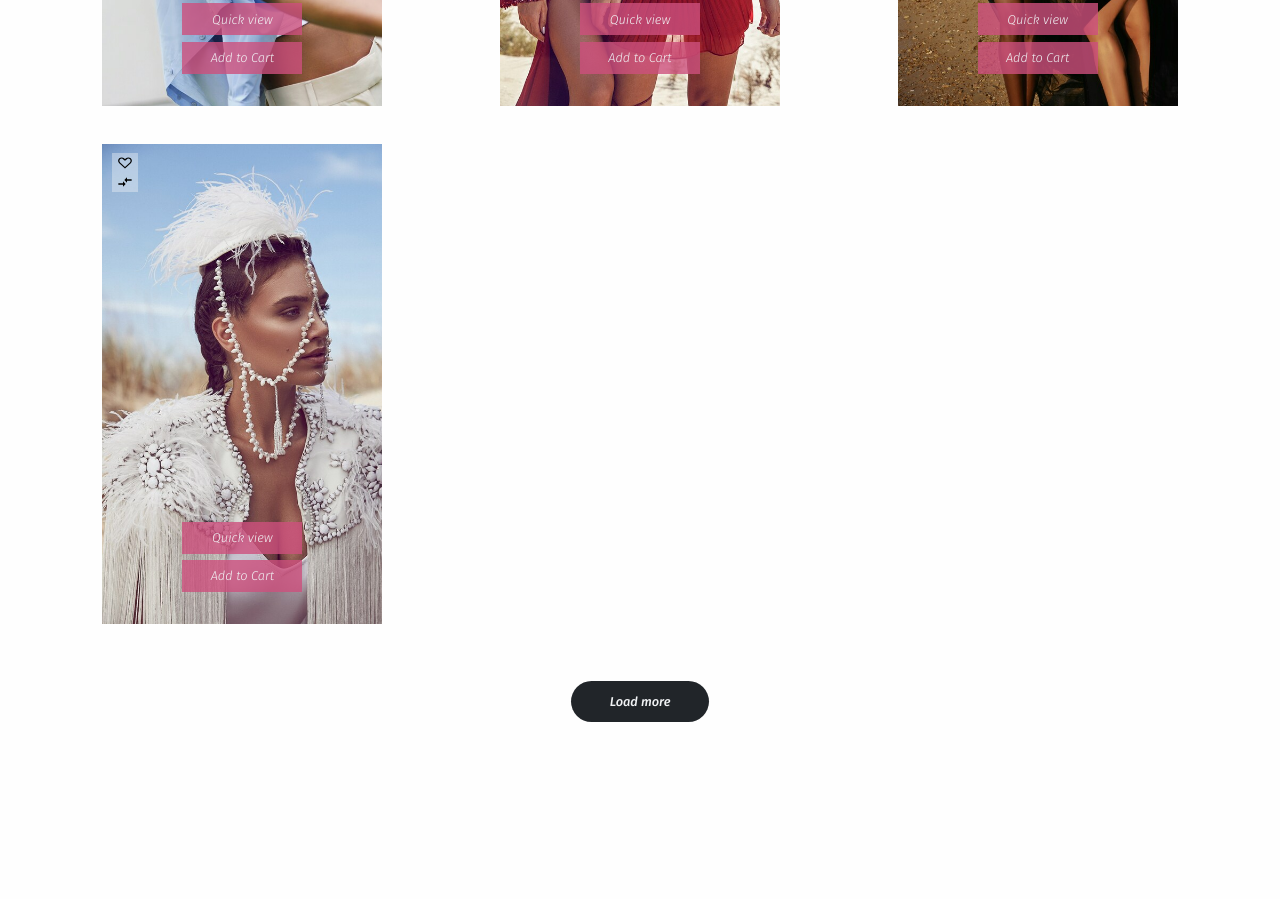
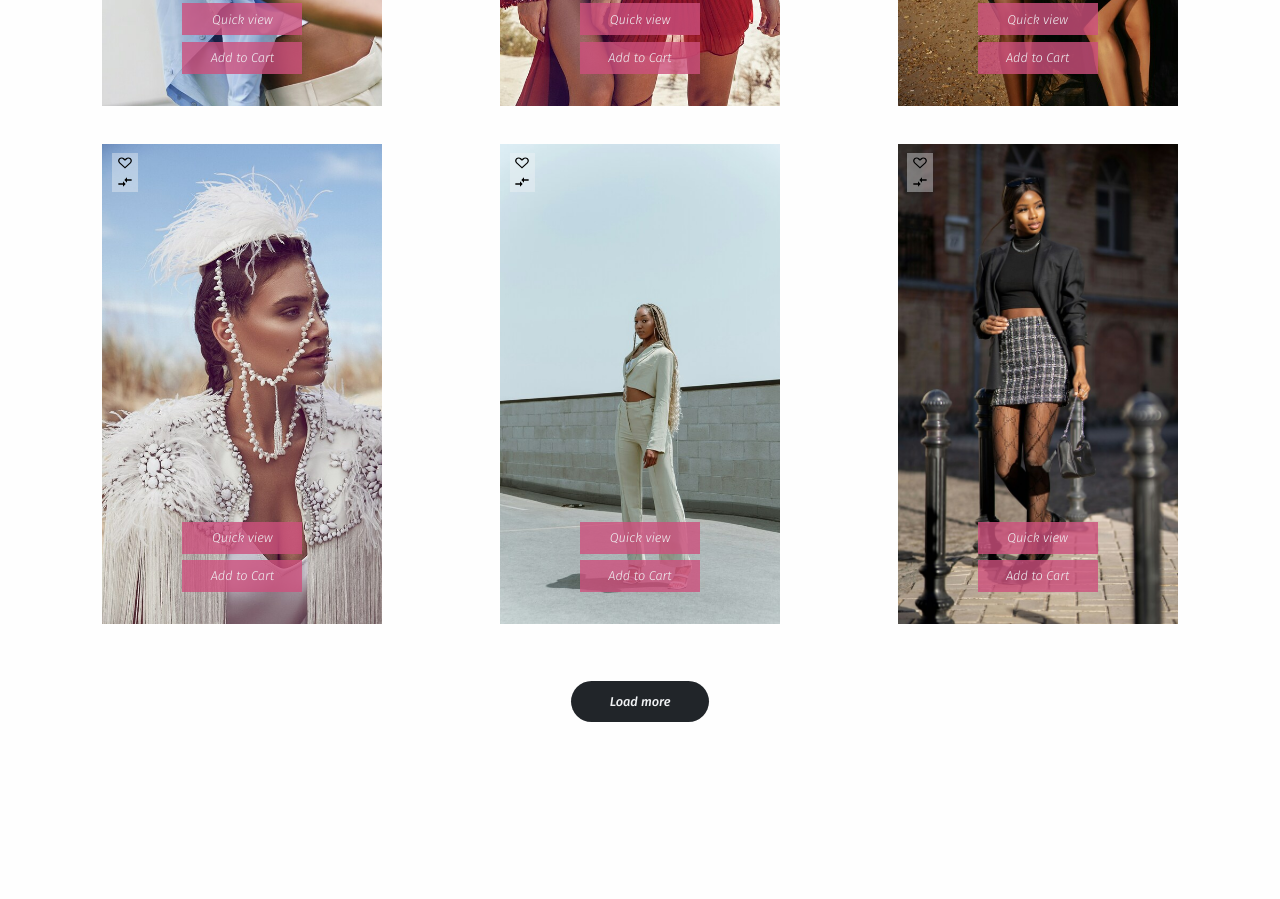
Before and after one commit to GulsahDuzgun/Mood, a website: page index.html in a window 1280 px wide. Shown: the part 2249-3148 px from the top of the page. Drawn offline with nearby package versions, Linux system fonts and the light colour scheme.

Commit message:
images are added

```diff
--- a/index.html
+++ b/index.html
@@ -264,6 +264,74 @@
               </a>
             </div>
           </figure>
+          <figure class="product product--5">
+            <div class="product__icons">
+              <a href="#" class="product__icon product__like">
+                <svg>
+                  <use xlink:href="../img/sprite.svg#icon-heart-outlined"></use>
+                </svg>
+              </a>
+              <a href="#" class="product__icon product__compare">
+                <svg>
+                  <use xlink:href="../img/sprite.svg#icon-compare_arrows"></use>
+                </svg>
+              </a>
+            </div>
+            <div class="product__buttons">
+              <a href="#" class="product__button product__preview">
+                <span class="front">Quick view</span>
+                <span class="back">
+                  <svg>
+                    <use xlink:href="../img/sprite.svg#icon-eye"></use>
+                  </svg>
+                </span>
+              </a>
+              <a href="#" class="product__button product__add">
+                <span class="front">Add to Cart</span>
+                <span class="back">
+                  <svg>
+                    <use
+                      xlink:href="../img/sprite.svg#icon-shopping-cart"
+                    ></use>
+                  </svg>
+                </span>
+              </a>
+            </div>
+          </figure>
+          <figure class="product product--6">
+            <div class="product__icons">
+              <a href="#" class="product__icon product__like">
+                <svg>
+                  <use xlink:href="../img/sprite.svg#icon-heart-outlined"></use>
+                </svg>
+              </a>
+              <a href="#" class="product__icon product__compare">
+                <svg>
+                  <use xlink:href="../img/sprite.svg#icon-compare_arrows"></use>
+                </svg>
+              </a>
+            </div>
+            <div class="product__buttons">
+              <a href="#" class="product__button product__preview">
+                <span class="front">Quick view</span>
+                <span class="back">
+                  <svg>
+                    <use xlink:href="../img/sprite.svg#icon-eye"></use>
+                  </svg>
+                </span>
+              </a>
+              <a href="#" class="product__button product__add">
+                <span class="front">Add to Cart</span>
+                <span class="back">
+                  <svg>
+                    <use
+                      xlink:href="../img/sprite.svg#icon-shopping-cart"
+                    ></use>
+                  </svg>
+                </span>
+              </a>
+            </div>
+          </figure>
         </div>
         <a href="#" class="btn btn--yellow btn--round">Load more</a>
       </section>
--- a/scss/__products.scss
+++ b/scss/__products.scss
@@ -62,6 +62,22 @@
 
         &:hover {
           background-image: url("../img/product__4--back.jpg");
+        }
+      }
+
+      &--5 {
+        background-image: url("../img/product__5--front.jpg");
+
+        &:hover {
+          background-image: url("../img/product__5--back.jpg");
+        }
+      }
+
+      &--6 {
+        background-image: url("../img/product__6--front.jpg");
+
+        &:hover {
+          background-image: url("../img/product__6--back.jpg");
         }
       }
 
```
Also changed, not shown: css/style.css, img/product__5--back.jpg (added), img/product__5--front.jpg (added), img/product__6--back.jpg (added), img/product__6--front.jpg (added).
